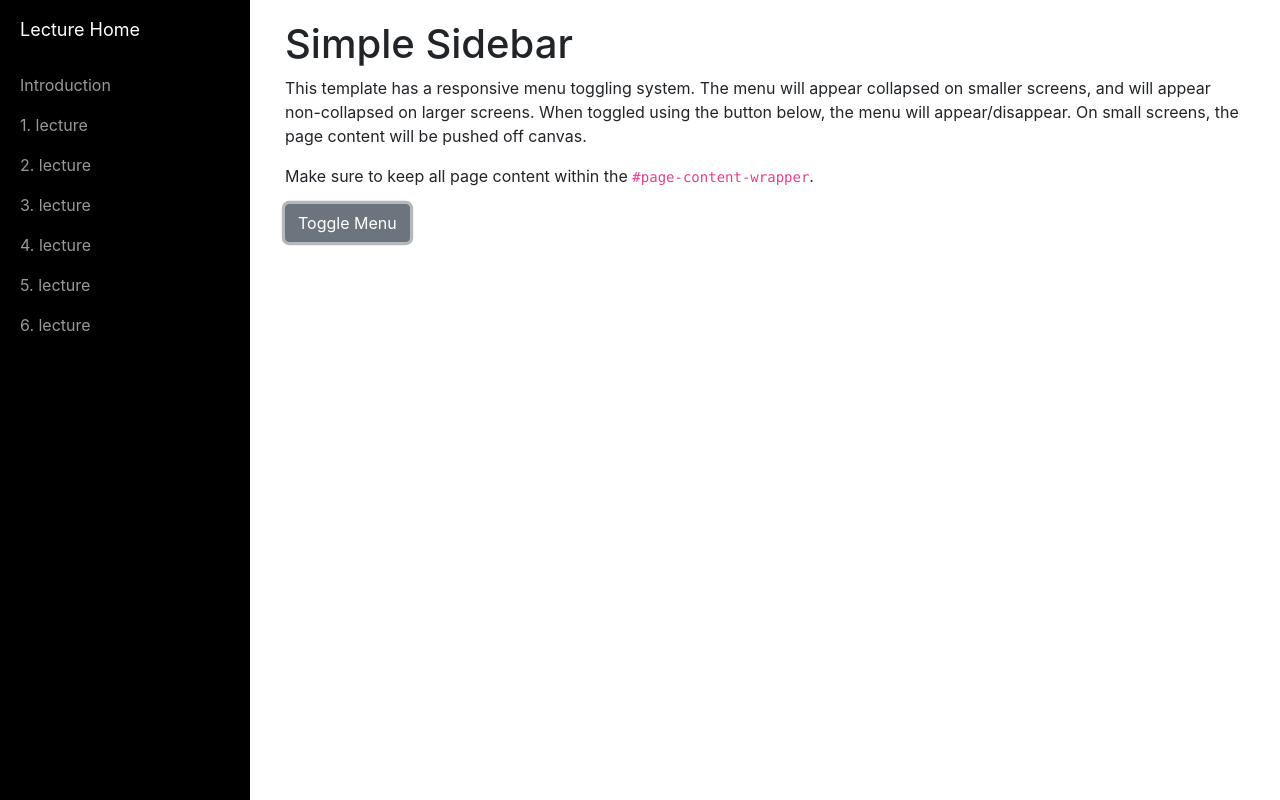
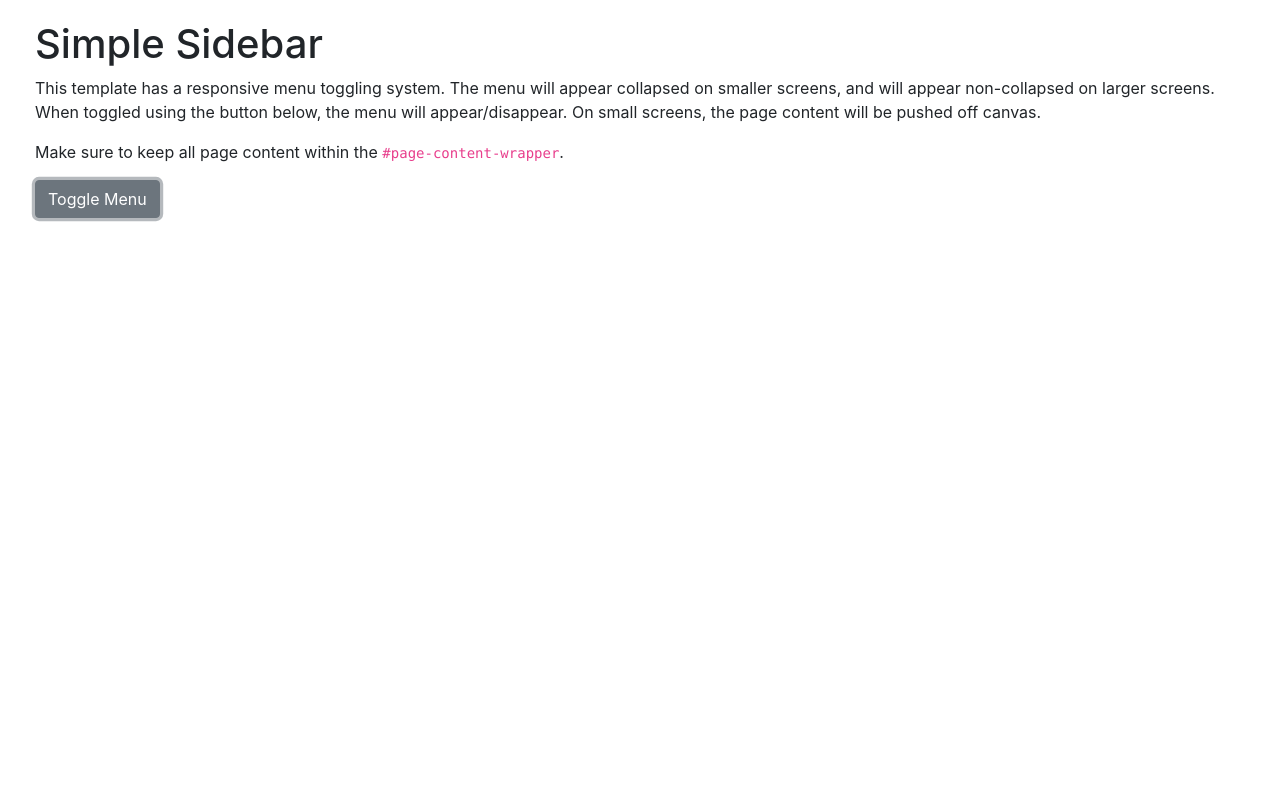
Before and after one commit to aznets/websb, a website: page index.html in a window 1280 px wide. Both pictures are taken after a click on the link "Toggle Menu". Drawn offline with Linux system fonts and the light colour scheme.

Commit message:
Update index.html

```diff
--- a/index.html
+++ b/index.html
@@ -74,10 +74,12 @@
     <script src="vendor/bootstrap/js/bootstrap.bundle.min.js"></script>
 
     <!-- Menu Toggle Script -->
+    <!-- for toggle on by default: in line 82
+        $("#wrapper").toggleClass("toggled"); -->
     <script>
     $("#menu-toggle").click(function(e) {
         e.preventDefault();
-        $("#wrapper").toggleClass("toggled");
+        $("#wrapper").toggleClass();
     });
     </script>
 
```
